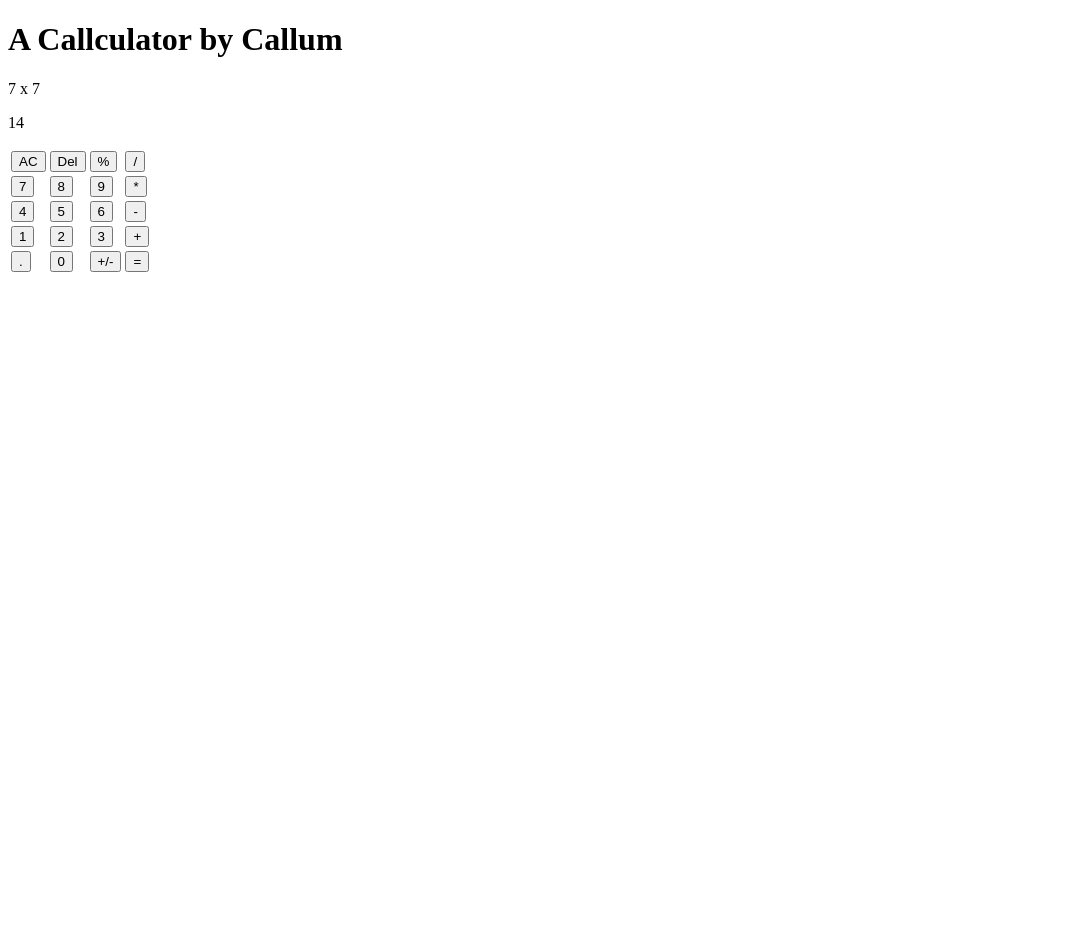
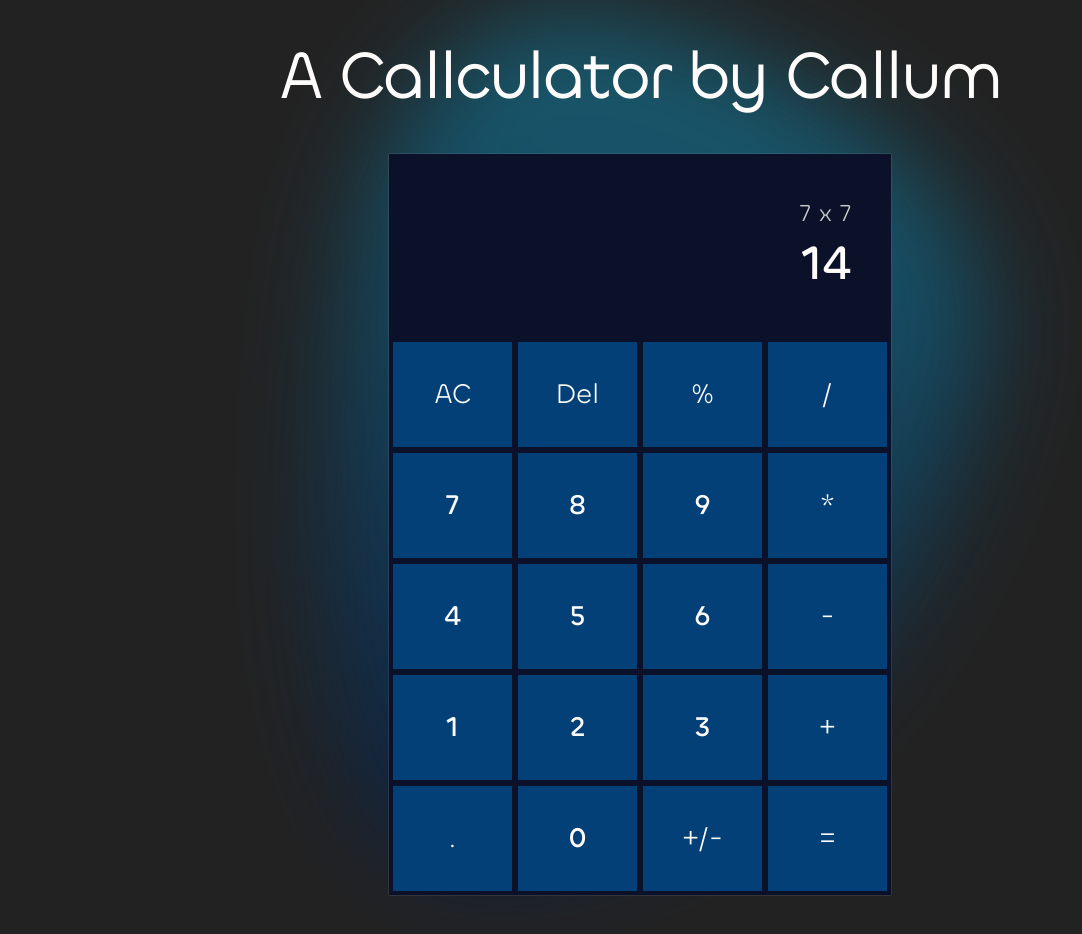
Before and after one commit to Callum0Shaw/calculator, a plain HTML site: page index.html in a window 1280 px wide. Shown: the whole page, without its empty margins (0-1082 px from the left). Before the commit the page ends 800 px from the top, so only its background shows below. Drawn offline with Linux system fonts and the light colour scheme.

Commit message:
feat: implement css/styles

```diff
--- a/index.html
+++ b/index.html
@@ -4,49 +4,53 @@
     <meta charset="UTF-8" />
     <meta http-equiv="X-UA-Compatible" content="IE=edge" />
     <meta name="viewport" content="width=device-width, initial-scale=1.0" />
+    <link rel="stylesheet" href="styles.css" />
     <title>Calculator</title>
   </head>
   <body>
+    <div class="gradient"></div>
     <header>
       <h1>A Callculator by Callum</h1>
     </header>
     <main>
       <section id="calc-container">
-        <div>
+        <div id="display">
           <p id="history">7 x 7</p>
-          <p class="result">14</p>
+          <p id="result">14</p>
         </div>
         <table id="calc-table">
+          <tbody>
             <tr>
-            <td><button>AC</button></td>
-            <td><button>Del</button></td>
-            <td><button>%</button></td>
-            <td><button>/</button></td>
+              <td><button class="button function">AC</button></td>
+              <td><button class="button function">Del</button></td>
+              <td><button class="button function">%</button></td>
+              <td><button class="button function">/</button></td>
             </tr>
             <tr>
-            <td><button>7</button></td>
-            <td><button>8</button></td>
-            <td><button>9</button></td>
-            <td><button>*</button></td>
+              <td><button class="button number">7</button></td>
+              <td><button class="button number">8</button></td>
+              <td><button class="button number">9</button></td>
+              <td><button class="button function">*</button></td>
             </tr>
             <tr>
-            <td><button>4</button></td>
-            <td><button>5</button></td>
-            <td><button>6</button></td>
-            <td><button>-</button></td>
+              <td><button class="button number">4</button></td>
+              <td><button class="button number">5</button></td>
+              <td><button class="button number">6</button></td>
+              <td><button class="button function">-</button></td>
             </tr>
             <tr>
-            <td><button>1</button></td>
-            <td><button>2</button></td>
-            <td><button>3</button></td>
-            <td><button>+</button></td>
+              <td><button class="button number">1</button></td>
+              <td><button class="button number">2</button></td>
+              <td><button class="button number">3</button></td>
+              <td><button class="button function">+</button></td>
             </tr>
             <tr>
-            <td><button>.</button></td>
-            <td><button>0</button></td>
-            <td><button>+/-</button></td>
-            <td><button>=</button></td>
+              <td><button class="button function">.</button></td>
+              <td><button class="button number">0</button></td>
+              <td><button class="button function">+/-</button></td>
+              <td><button class="button function">=</button></td>
             </tr>
+          </tbody>
         </table>
       </section>
     </main>
--- /dev/null
+++ b/styles.css
@@ -0,0 +1,124 @@
+@font-face {
+  font-family: 'Chillax-Light';
+  src:  url('./Assets/fonts/Chillax-Light.woff2') format('woff2')
+}
+@font-face {
+  font-family: 'Chillax-Regular';
+  src:  url('./Assets/fonts/Chillax-Regular.woff2') format('woff2')
+}
+@font-face {
+  font-family: 'Chillax-Medium';
+  src:  url('./Assets/fonts/Chillax-Medium.woff2') format('woff2')
+}
+
+/* RESET/NORMALISE */
+*,
+::before,
+::after {
+	box-sizing: border-box;
+  padding: 0;
+  margin: 0;
+}
+body {
+  margin: 0;
+}
+
+/* CSS VARIABLES */
+
+:root {
+  --main: #034078;
+  --light: #1282A2;
+  --dark: #001F54;
+  --background: #0A1128;
+  --white: #FEFCFB;
+}
+
+body {
+  color: var(--white);
+  font-size: 16px;
+  position: relative;
+  height: 100%;
+  background-color: #222;
+}
+@keyframes rotate {
+  0% {
+    transform: rotate(0deg);
+  }
+  100% {
+    transform: rotate(360deg);
+  }
+}
+
+.gradient {
+  --size: 250px;
+  --speed: 50s;
+  --easing: cubic-bezier(0.8, 0.2, 0.2, 0.8);
+
+  width: 40em;
+  height: 100%;
+  right: calc(50% - 20em);
+  position: absolute;
+  filter: blur(calc(var(--size) / 5));
+  background-image: linear-gradient(var(--light), var(--dark));
+  animation: rotate var(--speed) var(--easing) alternate infinite;
+  border-radius: 30% 70% 70% 30% / 30% 30% 70% 70%;
+  z-index: -1;
+  opacity: .6;
+}
+
+h1 {
+  font-family: 'Chillax-Light';
+  color: var(--white);
+  font-size: 4em;
+  text-align: center;
+  margin: .5em auto;
+}
+#display {
+  height: 6em;
+  font-size: 1.5em;
+  text-align: end;
+  padding: .25em 1.5em;
+  margin: 4px;
+}
+#history {
+  font-family: 'Chillax-Regular';
+  color: #fefcfbc9;
+}
+#result {
+  font-family: 'Chillax-Medium';
+  font-size: 2em;
+}
+#calc-container {
+  background-color: var(--background);
+  width: fit-content;
+  height: fit-content;
+  margin: 0 auto;
+  padding-top: 2em;
+  box-shadow: 0px 0px 1px 0px rgba(255,255,255,0.49);
+}
+#calc-table {
+  width: 100%;
+}
+.button {
+  width: 4.25em;
+  height: 3.75em;
+  margin: 2px;
+  padding: 0;
+  border: 0;
+  background-color: var(--main);
+  font-family: 'Chillax-Regular';
+  font-size: 1.75em;
+  color: var(--white);
+  z-index: 2;
+  transition: background-color .33s cubic-bezier(0.075, 0.82, 0.165, 1);
+}
+.button:hover {
+  background-color: var(--dark);
+}
+.button:active {
+  transform: scale(0.95);
+  box-shadow: 0px 0px 3px 0.25px var(--background) inset;
+}
+.number {
+  font-family: 'Chillax-Medium';
+}
```
Also changed, not shown: Assets/fonts/Chillax-Bold.woff2 (added), Assets/fonts/Chillax-Extralight.woff2 (added), Assets/fonts/Chillax-Light.woff2 (added), Assets/fonts/Chillax-Medium.woff2 (added), Assets/fonts/Chillax-Regular.woff2 (added), Assets/fonts/Chillax-Semibold.woff2 (added), Assets/fonts/Chillax-Variable.woff2 (added). Lines whose indentation alone changed are shown as unchanged.
